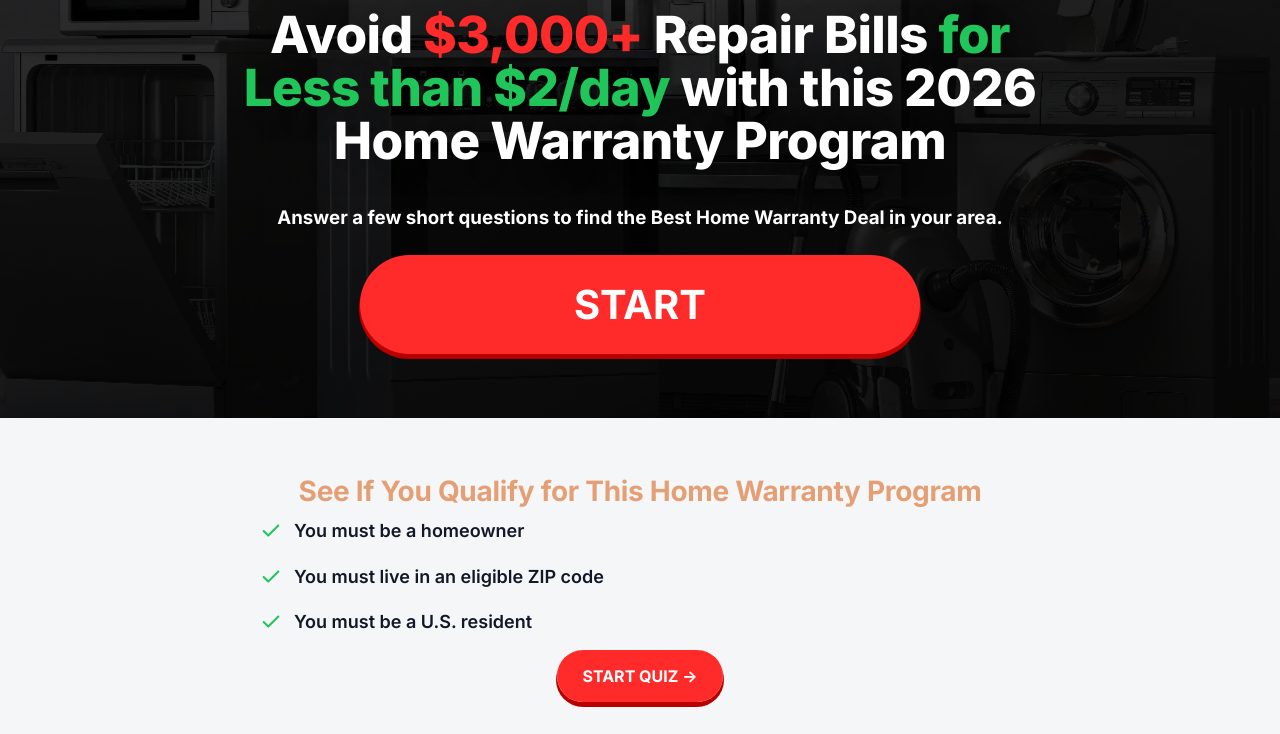
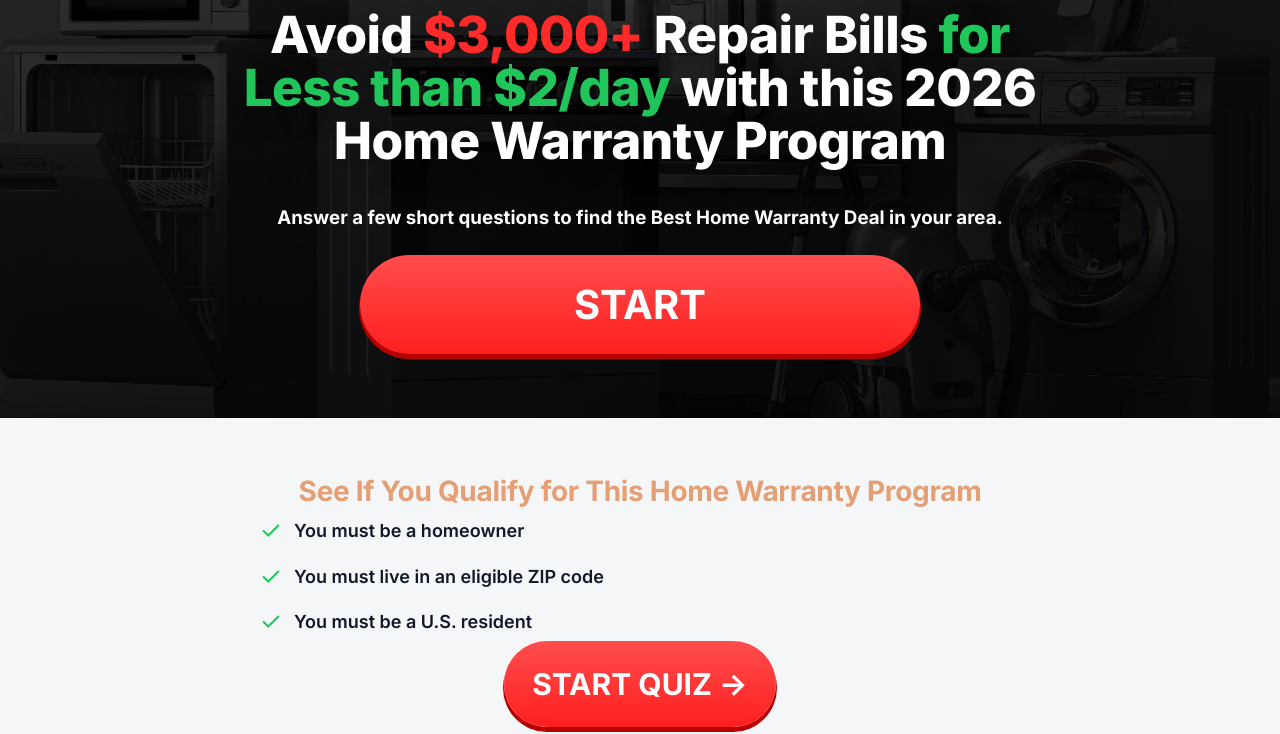
Before and after one commit to verifieddigital/Homeplan-usa-LP-1, a plain HTML site: page v2.html in a window 1280 px wide. Shown: the part 251-985 px from the top of the page. Drawn offline with Linux system fonts and the light colour scheme.

Commit message:
Update v2.html

```diff
--- a/v2.html
+++ b/v2.html
@@ -89,7 +89,7 @@
       </ul>
 
       <div class="center mt-22">
-        <a class="btn btn--lg js-open-quiz" href="https://quickflarehit.com/cf/click" target="_blank" rel="noopener">
+        <a class="btn2 btn--lg js-open-quiz" href="https://quickflarehit.com/cf/click" target="_blank" rel="noopener">
           START QUIZ <span class="btn__arrow">→</span>
         </a>
       </div>
@@ -232,7 +232,7 @@
       </p>
 
       <div class="center mt-22">
-        <a class="btn btn--lg js-open-quiz" href="https://quickflarehit.com/cf/click">
+        <a class="btn2 btn--lg js-open-quiz" href="https://quickflarehit.com/cf/click">
           START QUIZ →
         </a>
       </div>
@@ -288,17 +288,33 @@
   </div>
 
   <style>
-    .btn1a {
-    border: none;
+
+    .btn2 {
+          border: none;
     cursor: pointer;
-    background: var(--red);
+    background: linear-gradient(180deg, #ff4d4d 0%, #ff1f1f 100%);
     color: #fff;
     font-weight: 700;
     border-radius: 999px;
     padding: 25px 28px;
     box-shadow: 0px 4px 0px 1px #b90000;
     text-decoration: none;
-      font-size: 40px;
+    font-size: 30px;
+    transition: all 0.2s ease;
+    }
+
+    .btn1a {
+          border: none;
+    cursor: pointer;
+    background: linear-gradient(180deg, #ff4d4d 0%, #ff1f1f 100%);
+    color: #fff;
+    font-weight: 700;
+    border-radius: 999px;
+    padding: 25px 28px;
+    box-shadow: 0px 4px 0px 1px #b90000;
+    text-decoration: none;
+    font-size: 40px;
+    transition: all 0.2s ease;
     }
 
     /* MODAL OVERLAY */
```
